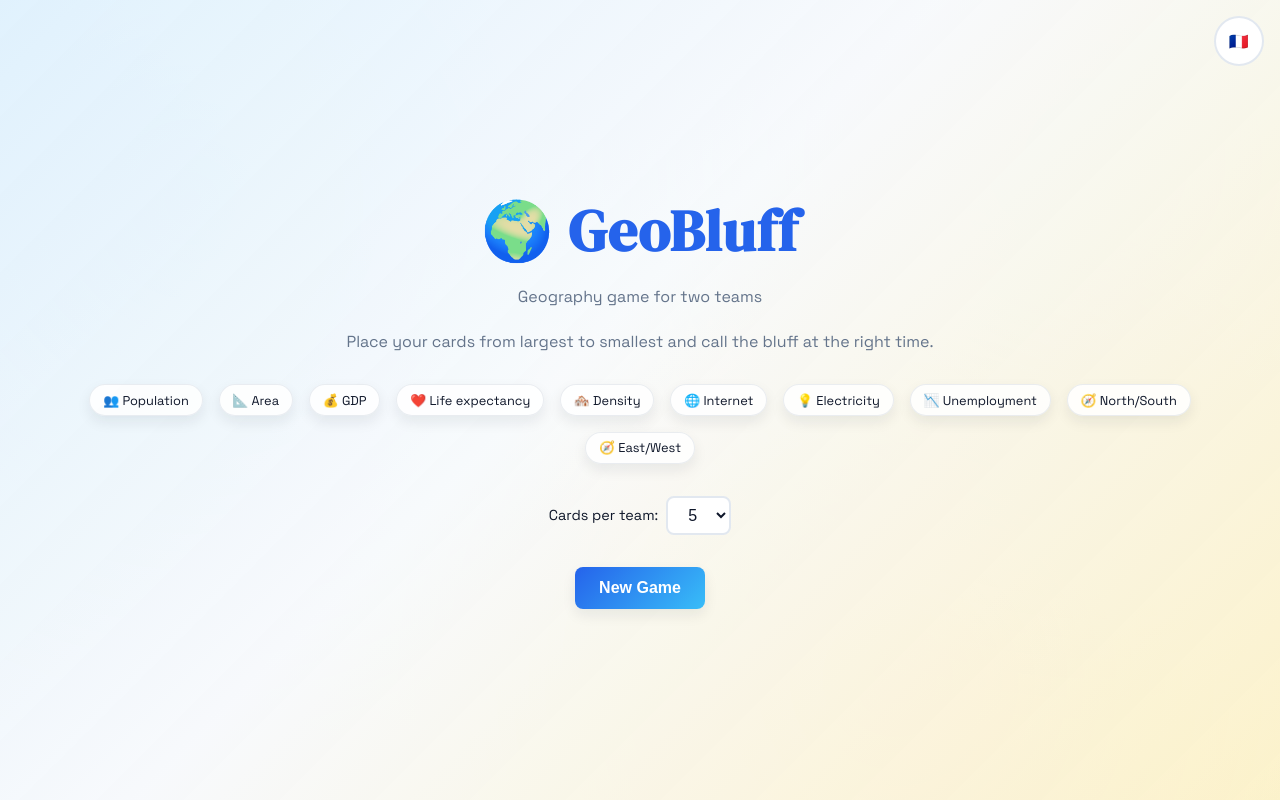
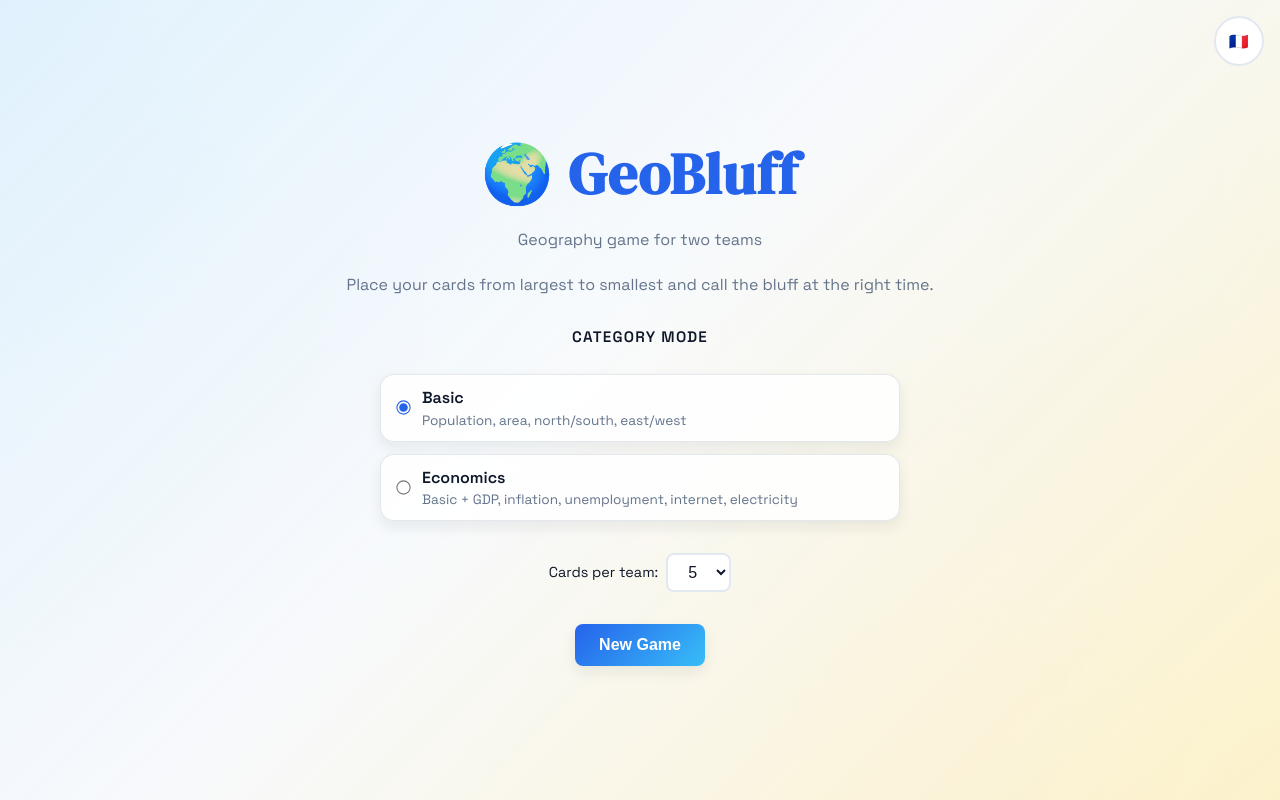
Before and after one commit to lucas-vivier/GeoBluff, a FastAPI app: page / in a window 1280 px wide. Run offline with FastAPI, Linux system fonts and the light colour scheme; some libraries are stand-ins or nearby versions.

Commit message:
Update design + categories

```diff
--- a/main.py
+++ b/main.py
@@ -60,6 +60,7 @@ class NewGameRequest(BaseModel):
     cards_per_player: int = 7
     language: Optional[str] = None
     game_id: Optional[str] = None
+    category_set: Optional[str] = None
 
 
 class SetLanguageRequest(BaseModel):
@@ -95,7 +96,8 @@ async def new_game(req: Optional[NewGameRequest] = Body(default=None)):
     cards = req.cards_per_player if req else 7
     language = req.language if req else None
     game_id = req.game_id if req else None
-    return game.new_game(cards, language=language, game_id=game_id)
+    category_set = req.category_set if req else None
+    return game.new_game(cards, language=language, game_id=game_id, category_set=category_set)
 
 @app.post("/api/set-language")
 async def set_language(req: SetLanguageRequest):
--- a/static/app.js
+++ b/static/app.js
@@ -61,6 +61,7 @@ const cardsCountSelect = document.getElementById('cards-count');
 const lastCapitalDiv = document.getElementById('last-capital');
 const languageBtn = document.getElementById('language-btn');
 const languageBtnStart = document.getElementById('language-btn-start');
+const categorySetInputs = document.querySelectorAll('input[name="category-set"]');
 
 let currentLanguage = 'fr';
 
@@ -68,6 +69,11 @@ const translations = {
     fr: {
         subtitle: 'Jeu de géographie pour deux équipes',
         start_description: 'Placez vos cartes du plus grand au plus petit et appelez le bluff au bon moment.',
+        category_mode_title: 'Mode de categories',
+        category_set_basic: 'Basique',
+        category_set_basic_desc: 'Population, superficie, nord/sud, est/ouest',
+        category_set_economics: 'Economie',
+        category_set_economics_desc: 'Basique + PIB, inflation, chomage, internet, electricite',
         chip_population: '👥 Population',
         chip_area: '📐 Superficie',
         chip_gdp: '💰 PIB',
@@ -119,6 +125,11 @@ const translations = {
     en: {
         subtitle: 'Geography game for two teams',
         start_description: 'Place your cards from largest to smallest and call the bluff at the right time.',
+        category_mode_title: 'Category mode',
+        category_set_basic: 'Basic',
+        category_set_basic_desc: 'Population, area, north/south, east/west',
+        category_set_economics: 'Economics',
+        category_set_economics_desc: 'Basic + GDP, inflation, unemployment, internet, electricity',
         chip_population: '👥 Population',
         chip_area: '📐 Area',
         chip_gdp: '💰 GDP',
@@ -202,6 +213,27 @@ function applyTranslations() {
         languageBtnStart.textContent = btnText;
         languageBtnStart.title = btnTitle;
     }
+}
+
+function getSelectedCategorySet() {
+    const selected = document.querySelector('input[name="category-set"]:checked');
+    return selected ? selected.value : null;
+}
+
+function syncCategorySetSelection() {
+    if (!categorySetInputs || categorySetInputs.length === 0) return;
+    const stored = localStorage.getItem('categorySet');
+    if (stored) {
+        const match = Array.from(categorySetInputs).find((input) => input.value === stored);
+        if (match) {
+            match.checked = true;
+        }
+    }
+    categorySetInputs.forEach((input) => {
+        input.addEventListener('change', () => {
+            localStorage.setItem('categorySet', input.value);
+        });
+    });
 }
 
 async function syncLanguage() {
@@ -574,12 +606,23 @@ function render() {
 
     bottomArea.classList.toggle('active', isPlaying);
     topArea.classList.remove('active'); // Opponent is never "active" visually
+    bottomArea.classList.toggle('team-1', currentPlayer === 1);
+    bottomArea.classList.toggle('team-2', currentPlayer === 2);
+    topArea.classList.toggle('team-1', opponentTeam === 1);
+    topArea.classList.toggle('team-2', opponentTeam === 2);
 
     // Update labels to show correct team numbers
-    bottomArea.querySelector('.player-label').textContent = t('team_1_label').replace('1', currentPlayer);
+    const bottomLabel = bottomArea.querySelector('.player-label');
+    if (bottomLabel) {
+        bottomLabel.textContent = t('team_1_label').replace('1', currentPlayer);
+        bottomLabel.classList.toggle('team-1', currentPlayer === 1);
+        bottomLabel.classList.toggle('team-2', currentPlayer === 2);
+    }
     const topLabel = topArea.querySelector('.player-label');
     if (topLabel) {
         topLabel.textContent = t('team_2_label').replace('2', opponentTeam);
+        topLabel.classList.toggle('team-1', opponentTeam === 1);
+        topLabel.classList.toggle('team-2', opponentTeam === 2);
     }
 
     // Render active player cards (bottom - player1Cards container)
@@ -750,7 +793,12 @@ function hideToast() {
 async function startGame() {
     const cardsCount = cardsCountSelect ? parseInt(cardsCountSelect.value) : 7;
     try {
-        gameState = await api('new-game', 'POST', { cards_per_player: cardsCount, language: currentLanguage });
+        const categorySet = getSelectedCategorySet();
+        gameState = await api('new-game', 'POST', {
+            cards_per_player: cardsCount,
+            language: currentLanguage,
+            category_set: categorySet
+        });
         gameId = gameState.game_id;
         updateUrlWithGameId(gameId);
         startScreen.classList.add('hidden');
@@ -1015,6 +1063,7 @@ const storedLanguage = localStorage.getItem('language');
 const browserLanguage = navigator.language || '';
 currentLanguage = storedLanguage || (browserLanguage.startsWith('en') ? 'en' : 'fr');
 applyTranslations();
+syncCategorySetSelection();
 
 // Check if there's a game_id in URL and try to load it
 async function initFromUrl() {
--- a/static/style.css
+++ b/static/style.css
@@ -11,6 +11,10 @@
     --primary-dark: #1d4ed8;
     --danger: #e11d48;
     --danger-dark: #be123c;
+    --team1: #0ea5e9;
+    --team1-rgb: 14, 165, 233;
+    --team2: #f97316;
+    --team2-rgb: 249, 115, 22;
     --success: #16a34a;
     --bg: #f1f5f9;
     --card-bg: #ffffff;
@@ -100,22 +104,60 @@ body {
     margin-bottom: 0.5rem;
 }
 
-#start-screen .categories {
+#start-screen .category-chooser {
     display: flex;
-    gap: 1rem;
+    flex-direction: column;
+    gap: 0.75rem;
     margin-bottom: 1rem;
-    flex-wrap: wrap;
-    justify-content: center;
+    width: min(520px, 92vw);
 }
 
-#start-screen .category-chip {
-    background: rgba(255, 255, 255, 0.85);
-    padding: 0.4rem 0.8rem;
-    border-radius: 20px;
-    font-size: 0.8rem;
+#start-screen .category-chooser-title {
+    font-size: 0.95rem;
+    font-weight: 600;
     color: var(--text);
+    text-transform: uppercase;
+    letter-spacing: 0.08em;
+    text-align: center;
+}
+
+#start-screen .category-option {
+    display: flex;
+    align-items: center;
+    gap: 0.75rem;
+    padding: 0.75rem 1rem;
+    background: rgba(255, 255, 255, 0.9);
+    border-radius: 14px;
+    border: 1px solid rgba(148, 163, 184, 0.25);
     box-shadow: var(--shadow-soft);
-    border: 1px solid rgba(148, 163, 184, 0.2);
+    cursor: pointer;
+    transition: transform 0.2s ease, border-color 0.2s ease;
+}
+
+#start-screen .category-option:hover {
+    transform: translateY(-1px);
+    border-color: rgba(37, 99, 235, 0.4);
+}
+
+#start-screen .category-option input {
+    accent-color: var(--primary);
+    transform: scale(1.1);
+}
+
+#start-screen .category-option-text {
+    display: flex;
+    flex-direction: column;
+    gap: 0.2rem;
+}
+
+#start-screen .category-option-name {
+    font-weight: 600;
+    color: var(--text);
+}
+
+#start-screen .category-option-desc {
+    font-size: 0.85rem;
+    color: var(--text-light);
 }
 
 #start-screen p {
--- a/templates/index.html
+++ b/templates/index.html
@@ -14,17 +14,22 @@
             <h1>🌍 GeoBluff</h1>
             <p class="subtitle" data-i18n="subtitle">Jeu de géographie pour deux équipes</p>
             <p data-i18n="start_description">Placez vos cartes du plus grand au plus petit et appelez le bluff au bon moment.</p>
-            <div class="categories">
-                <span class="category-chip" data-i18n="chip_population">👥 Population</span>
-                <span class="category-chip" data-i18n="chip_area">📐 Superficie</span>
-                <span class="category-chip" data-i18n="chip_gdp">💰 PIB</span>
-                <span class="category-chip" data-i18n="chip_life_expectancy">❤️ Espérance de vie</span>
-                <span class="category-chip" data-i18n="chip_density">🏘️ Densité</span>
-                <span class="category-chip" data-i18n="chip_internet">🌐 Internet</span>
-                <span class="category-chip" data-i18n="chip_electricity">💡 Électricité</span>
-                <span class="category-chip" data-i18n="chip_unemployment">📉 Chômage</span>
-                <span class="category-chip" data-i18n="chip_north_south">🧭 Nord/Sud</span>
-                <span class="category-chip" data-i18n="chip_east_west">🧭 Est/Ouest</span>
+            <div class="category-chooser">
+                <p class="category-chooser-title" data-i18n="category_mode_title">Mode de catégories</p>
+                <label class="category-option">
+                    <input type="radio" name="category-set" value="basic" checked>
+                    <div class="category-option-text">
+                        <span class="category-option-name" data-i18n="category_set_basic">Basique</span>
+                        <span class="category-option-desc" data-i18n="category_set_basic_desc">Population, superficie, nord/sud, est/ouest</span>
+                    </div>
+                </label>
+                <label class="category-option">
+                    <input type="radio" name="category-set" value="economics">
+                    <div class="category-option-text">
+                        <span class="category-option-name" data-i18n="category_set_economics">Économie</span>
+                        <span class="category-option-desc" data-i18n="category_set_economics_desc">Basique + PIB, inflation, chômage, internet, électricité</span>
+                    </div>
+                </label>
             </div>
             <div class="cards-selector">
                 <label for="cards-count" data-i18n="cards_label">Cartes par équipe :</label>
@@ -58,6 +63,7 @@
             <!-- Player 2 area (opponent, top) - no label needed -->
             <div class="player-area player2-area">
                 <div id="player2-cards" class="cards-container opponent-cards"></div>
+                <div class="player-label" data-i18n="team_2_label">équipe 2</div>
             </div>
 
             <!-- Board area -->
```
Also changed, not shown: other parts of static/style.css (+101 -21 lines), categories_config.json (+27 -0 lines), game.py (+67 -12 lines).
